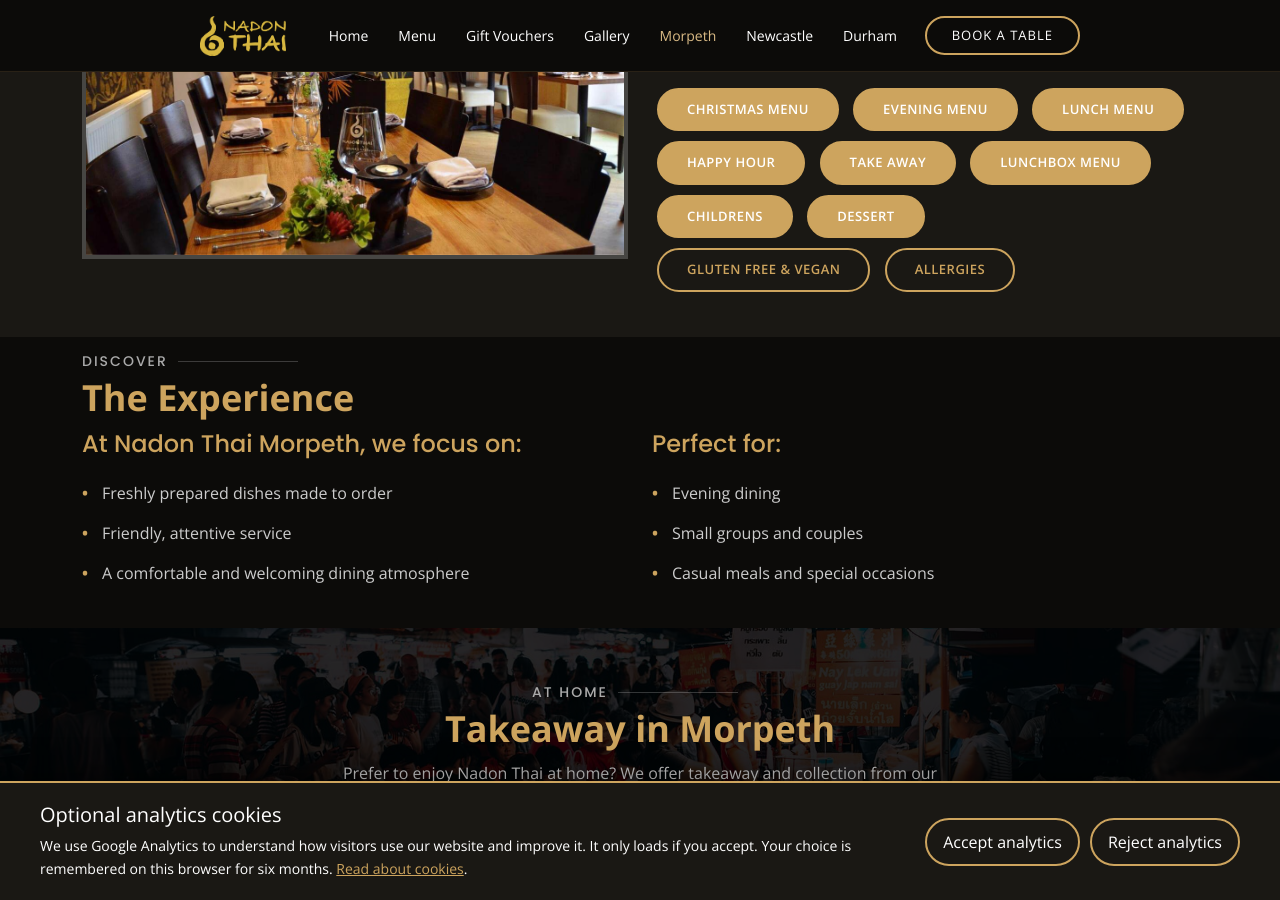
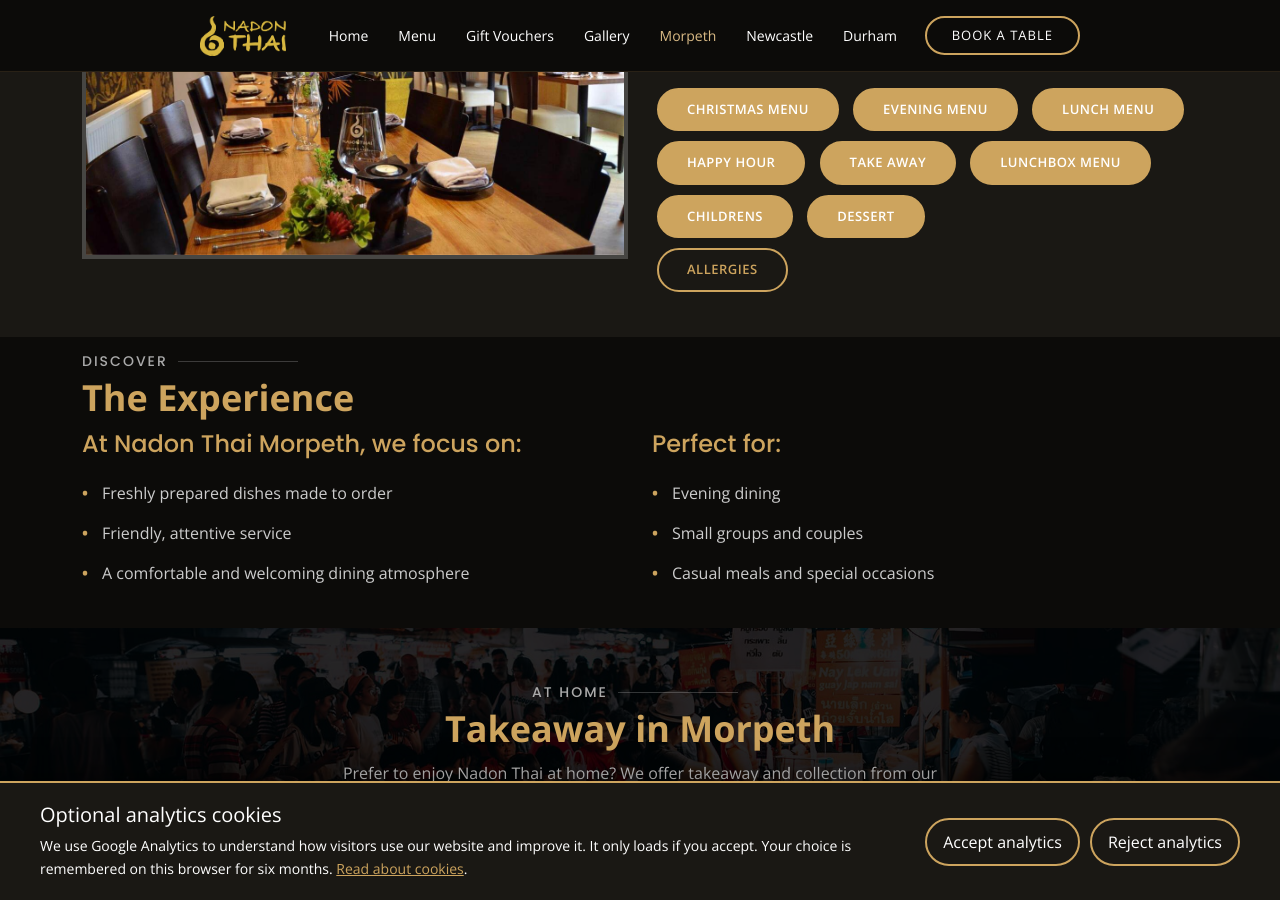
Before and after one commit to fractionerp/nadonthai.co.uk, a Jekyll site: the page built from nadon-thai-morpeth.html, in a window 1280 px wide and 900 px high, scrolled down 1486 px. Built offline with Jekyll 4.4.1, drawn with Linux system fonts in a browser that asks for light colours.

Commit message:
fix: remove gluten-free menu from restaurant website
Remove the combined Gluten Free and Vegan menu links and PDF, and update the website summary.

```diff
--- a/_layouts/location.html
+++ b/_layouts/location.html
@@ -55,8 +55,6 @@ layout: default
         {% endif %}
         {% endfor %}
         <br>
-        <a href="{{ '/assets/menus/menu-gluten-free.pdf' | relative_url }}" target="_blank" class="btn btn-primary my-2 mx-2">Gluten Free and Vegan</a>
-        <br>
         {% for menu in location.menus %}
         {% unless menu.primary %}
         <a href="{{ menu.file | relative_url }}" target="_blank" class="btn btn-secondary mt-5 my-2 mx-2">{{ menu.name }}</a>
--- a/llms.txt
+++ b/llms.txt
@@ -50,7 +50,7 @@ Opening times are local UK time (Europe/London). Use the official location pages
 - Cuisine: authentic Thai food prepared from fresh ingredients and traditional recipes.
 - Dining: lunch and dinner at Morpeth, Newcastle and Durham.
 - Takeaway: takeaway and collection are available; ordering providers vary by location.
-- Menus: evening, lunch, happy hour, takeaway, lunchbox, children's, dessert, gluten-free and vegan, and allergen information are available on the website. Menu availability and prices may vary by restaurant.
+- Menus: evening, lunch, happy hour, takeaway, lunchbox, children's, dessert, and allergen information are available on the website. Menu availability and prices may vary by restaurant.
 - Reservations: use the location-specific booking links above. Contact the restaurant directly for booking questions.
 - Gift vouchers: available online and redeemable at all Nadon Thai locations.
 
--- a/nadon-thai-durham.html
+++ b/nadon-thai-durham.html
@@ -81,7 +81,6 @@ last_modified_at: 2026-11-09
             {% endif %}
             {% endfor %}
             <br>
-            <a href="{{ '/assets/menus/menu-gluten-free.pdf' | relative_url }}" target="_blank" class="btn-outline-gold" style="margin: 5px;">Gluten Free &amp; Vegan</a>
             {% for menu in location.menus %}
             {% unless menu.primary %}
             <a href="{{ menu.file | relative_url }}" target="_blank" class="btn-outline-gold" style="margin: 5px;">{{ menu.name }}</a>
--- a/nadon-thai-morpeth.html
+++ b/nadon-thai-morpeth.html
@@ -81,7 +81,6 @@ last_modified_at: 2026-11-09
             {% endif %}
             {% endfor %}
             <br>
-            <a href="{{ '/assets/menus/menu-gluten-free.pdf' | relative_url }}" target="_blank" class="btn-outline-gold" style="margin: 5px;">Gluten Free &amp; Vegan</a>
             {% for menu in location.menus %}
             {% unless menu.primary %}
             <a href="{{ menu.file | relative_url }}" target="_blank" class="btn-outline-gold" style="margin: 5px;">{{ menu.name }}</a>
--- a/nadon-thai-newcastle.html
+++ b/nadon-thai-newcastle.html
@@ -81,7 +81,6 @@ last_modified_at: 2026-11-09
             {% endif %}
             {% endfor %}
             <br>
-            <a href="{{ '/assets/menus/menu-gluten-free.pdf' | relative_url }}" target="_blank" class="btn-outline-gold" style="margin: 5px;">Gluten Free &amp; Vegan</a>
             {% for menu in location.menus %}
             {% unless menu.primary %}
             <a href="{{ menu.file | relative_url }}" target="_blank" class="btn-outline-gold" style="margin: 5px;">{{ menu.name }}</a>
```
Also changed, not shown: other parts of nadon-thai-durham.html (+1 -1 lines), other parts of nadon-thai-morpeth.html (+1 -1 lines), other parts of nadon-thai-newcastle.html (+1 -1 lines), 1 other file.
